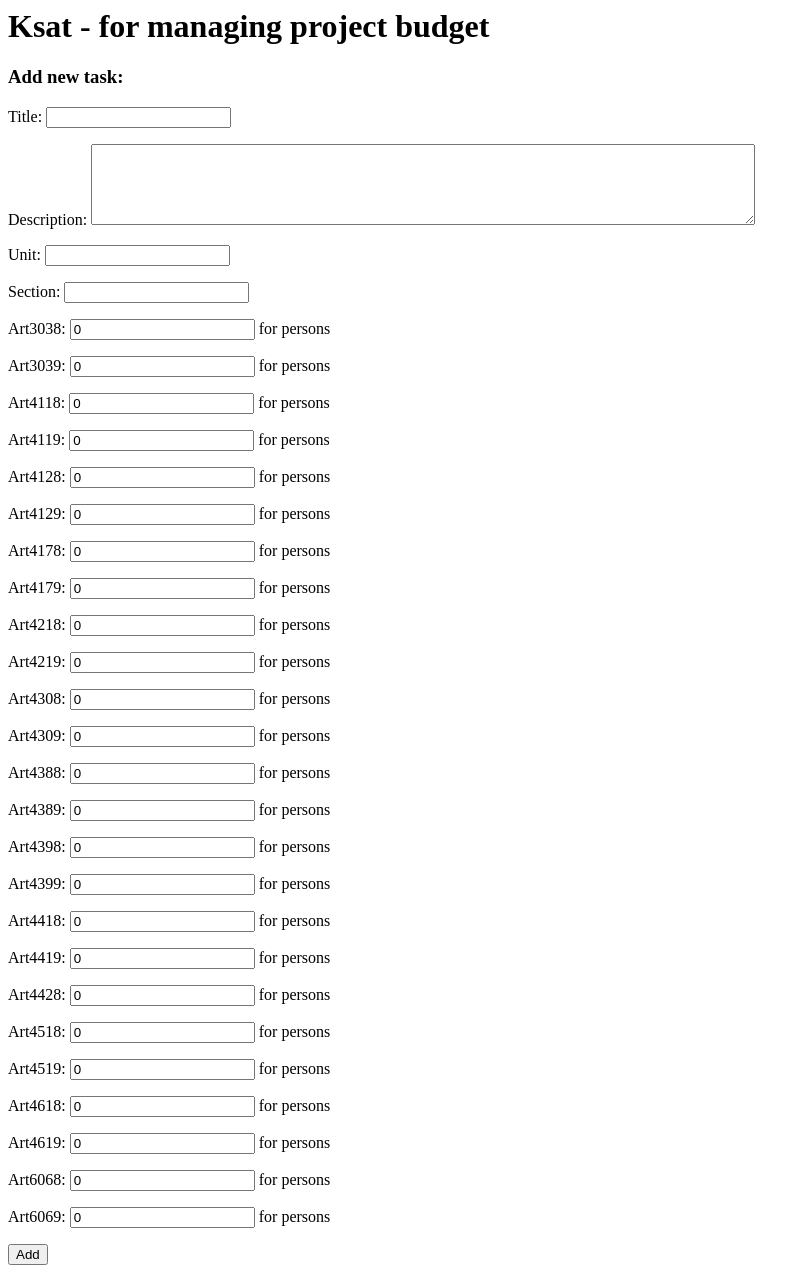
After one commit to KatBotkowska/ksat, a Django app: template budget/templates/budget/add_task.html in a window 1280 px wide. The commit adds this page. Shown: the whole page, without its empty margins (0-810 px from the left). Run offline with Django 3.2, Linux system fonts and the light colour scheme; the template is opened without the code that fills it: values that come from a table or form of the project are taken from there, others are empty.

Commit message:
view addTask with form

```diff
--- /dev/null
+++ b/budget/forms.py
@@ -0,0 +1,66 @@
+from django import forms
+from django.forms import ModelForm, Textarea
+from . models import Task, Contract, Contractor, FinancialDocument
+
+# article_fields = (
+#         'art3038',
+#         'art3039',
+#         'art4118',
+#         'art4119',
+#         'art4128',
+#         'art4129',
+#         'art4178',
+#         'art4179',
+#         'art4218',
+#         'art4219',
+#         'art4308',
+#         'art4309',
+#         'art4388',
+#         'art4389',
+#         'art4398',
+#         'art4399',
+#         'art4418',
+#         'art4419',
+#         'art4428',
+#         'art4518',
+#         'art4519',
+#         'art4618',
+#         'art4619',
+#         'art6068',
+#         'art6069'
+# )
+articles_fields = {
+    'art3038': ('for persons'),
+    'art3039': ('for persons'),
+    'art4118': ('for persons'),
+    'art4119': ('for persons'),
+    'art4128': ('for persons'),
+    'art4129': ('for persons'),
+    'art4178': ('for persons'),
+    'art4179': ('for persons'),
+    'art4218': ('for persons'),
+    'art4219': ('for persons'),
+    'art4308': ('for persons'),
+    'art4309': ('for persons'),
+    'art4388': ('for persons'),
+    'art4389': ('for persons'),
+    'art4398': ('for persons'),
+    'art4399': ('for persons'),
+    'art4418': ('for persons'),
+    'art4419': ('for persons'),
+    'art4428': ('for persons'),
+    'art4518': ('for persons'),
+    'art4519': ('for persons'),
+    'art4618': ('for persons'),
+    'art4619': ('for persons'),
+    'art6068': ('for persons'),
+    'art6069': ('for persons'),
+}
+class AddTaskForm(ModelForm):
+    class Meta:
+        model = Task
+        fields = ('title', 'description', 'unit', 'section') + tuple(articles_fields.keys())
+        widgets = {
+            'description': Textarea(attrs={'cols':80, 'rows': 5}),
+        }
+        help_texts = articles_fields
--- a/budget/models.py
+++ b/budget/models.py
@@ -1,4 +1,5 @@
 from django.db import models
+from django.db.models import Sum
 from django.contrib.auth.models import AbstractUser
 from django.urls import reverse
 
@@ -34,10 +35,67 @@ class Articles(models.Model):
     art4619 = models.DecimalField(max_digits=10, decimal_places=2, default=0, blank=True, null=True)
     art6068 = models.DecimalField(max_digits=10, decimal_places=2, default=0, blank=True, null=True)
     art6069 = models.DecimalField(max_digits=10, decimal_places=2, default=0, blank=True, null=True)
+    articles = {
+        'art3038': art3038,
+        'art3039': art3039,
+        'art4118': art4118,
+        'art4119': art4119,
+        'art4128': art4128,
+        'art4129': art4129,
+        'art4178': art4178,
+        'art4179': art4179,
+        'art4218': art4218,
+        'art4219': art4219,
+        'art4308': art4308,
+        'art4309': art4309,
+        'art4388': art4388,
+        'art4389': art4389,
+        'art4398': art4398,
+        'art4399': art4399,
+        'art4418': art4418,
+        'art4419': art4419,
+        'art4428': art4428,
+        'art4518': art4518,
+        'art4519': art4519,
+        'art4618': art4618,
+        'art4619': art4619,
+        'art6068': art6068,
+        'art6069': art6069,
+    }
 
     class Meta:
         abstract = True
         verbose_name = 'article'
+
+    def articles_val(self):
+        articles = {
+            'art3038': self.art3038,
+            'art3039': self.art3039,
+            'art4118': self.art4118,
+            'art4119': self.art4119,
+            'art4128': self.art4128,
+            'art4129': self.art4129,
+            'art4178': self.art4178,
+            'art4179': self.art4179,
+            'art4218': self.art4218,
+            'art4219': self.art4219,
+            'art4308': self.art4308,
+            'art4309': self.art4309,
+            'art4388': self.art4388,
+            'art4389': self.art4389,
+            'art4398': self.art4398,
+            'art4399': self.art4399,
+            'art4418': self.art4418,
+            'art4419': self.art4419,
+            'art4428': self.art4428,
+            'art4518': self.art4518,
+            'art4519': self.art4519,
+            'art4618': self.art4618,
+            'art4619': self.art4619,
+            'art6068': self.art6068,
+            'art6069': self.art6069,
+        }
+        return articles
 
     def value(self):  # TODO Maybe shorter and more simple??
         articles = {
@@ -69,7 +127,7 @@ class Articles(models.Model):
         }
         articles_value = 0
         for key, value in articles.items():
-            if value is not None and value > 0:
+            if value is not None:
                 articles_value += value
         return articles_value
 
@@ -85,6 +143,20 @@ class Task(Articles):
 
     def get_absolute_url(self):
         return reverse('budget:task_details', kwargs={'task_id': self.pk})
+
+    def engagement(self):
+        contracts = Contract.objects.filter(task=self)
+        engagement = 0
+        for contract in contracts:
+            engagement += contract.value()
+        return engagement
+
+    def task_performance(self):
+        fds = FinancialDocument.objects.filter(contract__task=self)
+        performance = 0
+        for fd in fds:
+            performance += fd.value()
+        return performance
 
     class Meta:
         default_related_name = 'task'
@@ -105,6 +177,10 @@ class Contractor(models.Model):
     def __str__(self):
         return f'{self.name} {self.last_name}'
 
+    def contracts_value(self):
+        return Contract.objects.filter(contractor=self).aggregate(Sum('contract.value()'))
+        pass  # TODO add all contracts for contractor
+
     class Meta:
         default_related_name = 'contractors'
         ordering = ('last_name',)
@@ -123,6 +199,14 @@ class Contract(Articles):
 
     def get_absolute_url(self):
         return reverse('budget:contract_details', kwargs={'contract_id': self.pk})
+
+    def contract_performance(self):
+        fds = FinancialDocument.objects.filter(contract=self)
+        performance = 0
+        for fd in fds:
+            performance += fd.value()
+        return performance
+
 
     class Meta:
         default_related_name = 'contract'
--- /dev/null
+++ b/budget/templates/budget/add_task.html
@@ -0,0 +1,16 @@
+{% extends 'base.html' %}
+{% block header %}
+    <title>Add task</title>
+{% endblock %}
+{% block content %}
+    {{ block.super }}
+    <h3>Add new task:</h3>
+    <form action="" method="post">
+        {% csrf_token %}
+{{ form.as_p }}
+        <div><input type="submit" value="Add"></div>
+    </form>
+
+
+
+{% endblock %}
--- a/budget/urls.py
+++ b/budget/urls.py
@@ -8,5 +8,8 @@ urlpatterns = [
     path('tasks/', views.TasksView.as_view(), name='tasks'),
     path('task/<int:task_id>', views.TaskDetailsView.as_view(), name='task_details'),
     path('task_add/', views.AddTaskView.as_view(), name='add_task'),
+    path('edit_task/', views.EditTaskView.as_view(), name='edit_task'),
     path('task_delete/', views.DeleteTaskView.as_view(), name='delete_task'),
+    path('contracts/', views.ContractsView.as_view(), name='contracts'),
+    path('contract/<int:contract_id>', views.ContractDetailsView.as_view(), name='contract_details'),
 ]
```
Also changed, not shown: budget/templates/budget/task.html (+43 -4 lines), budget/views.py (+45 -4 lines).
